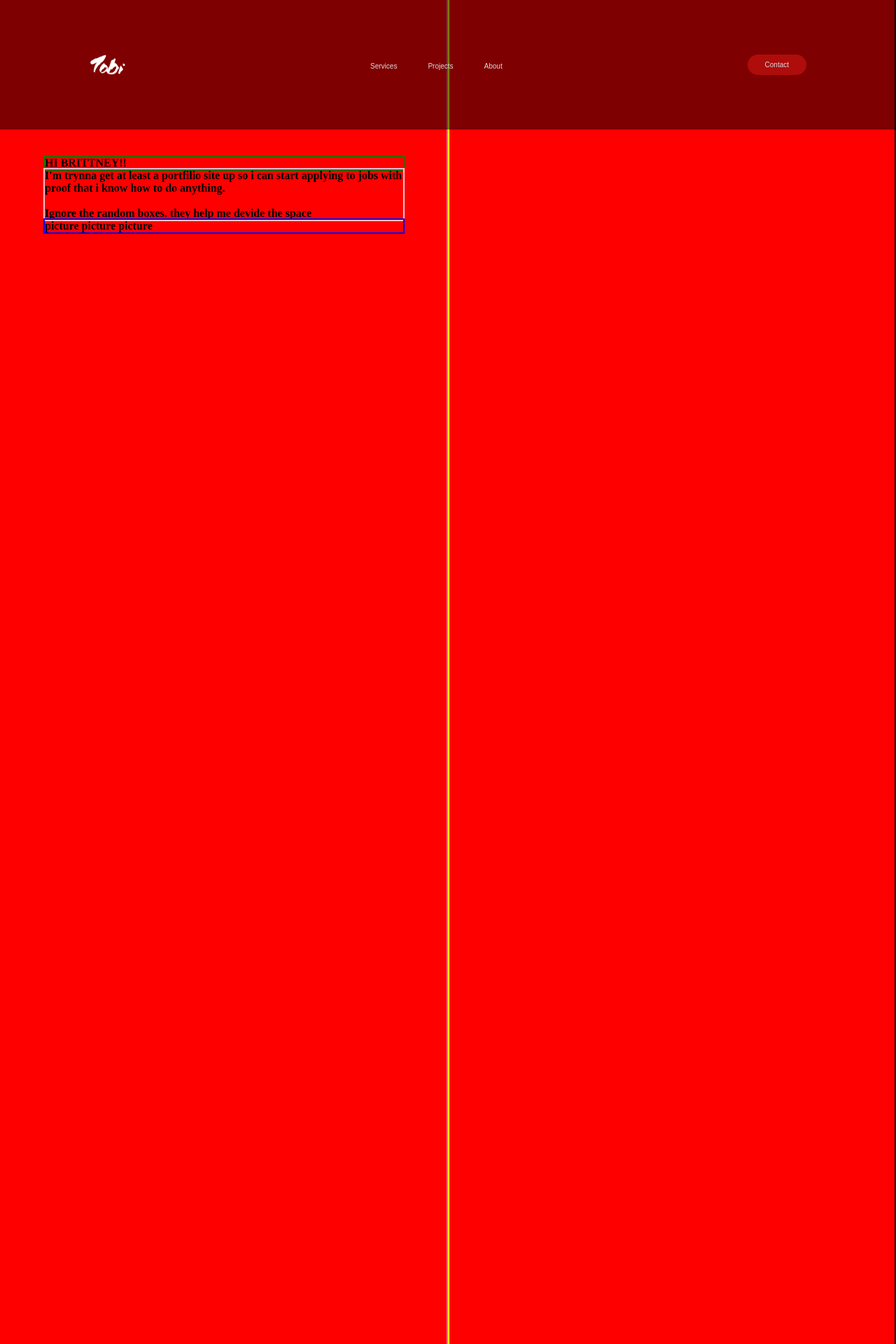
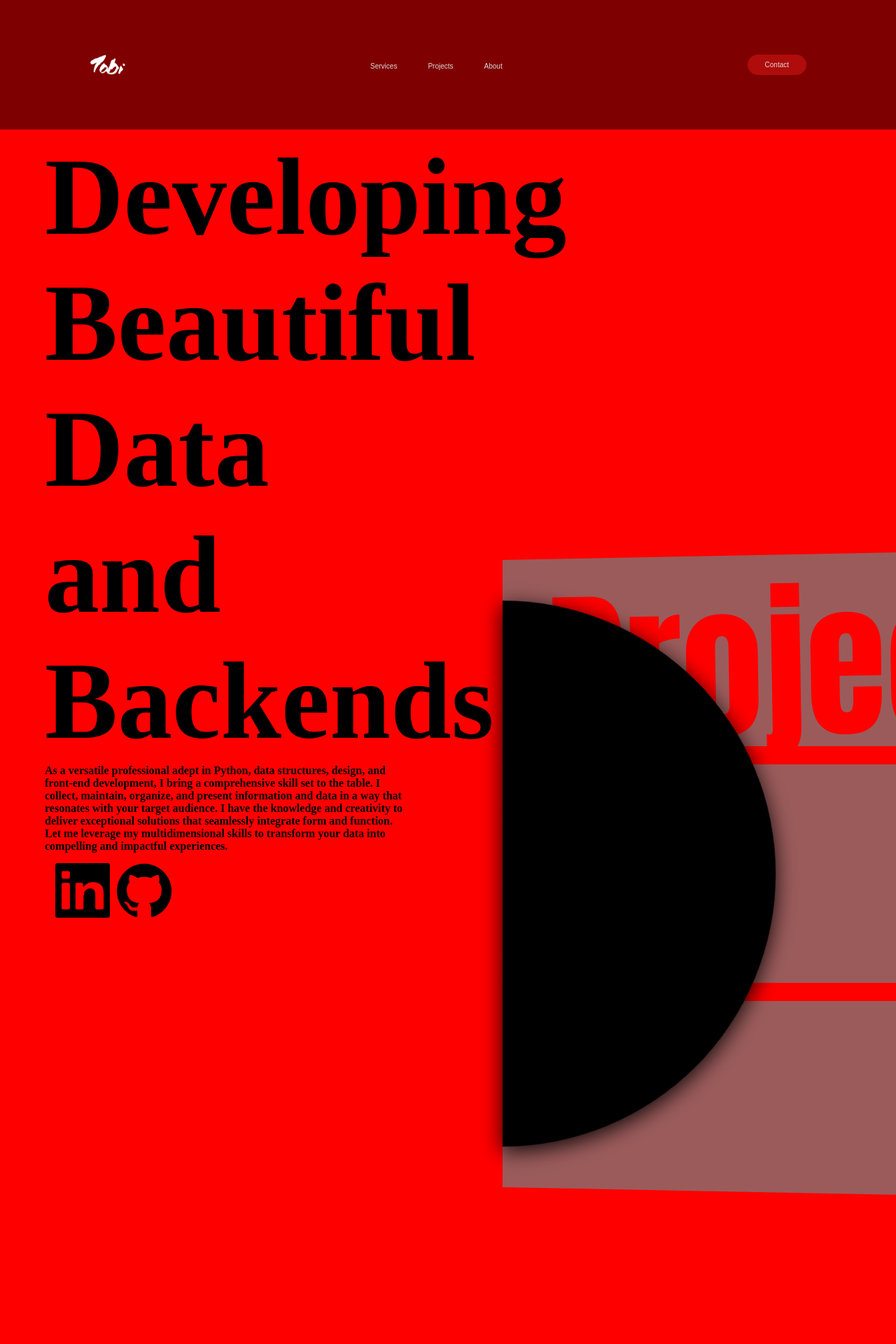
Before and after one commit to Tobitheghost/Tobitheghost.github.io, a Flask app: page / in a window 1280 px wide. Shown: the top 1920 px of the page at 70% size. Run offline with Flask 3, Linux system fonts and the light colour scheme.

Commit message:
updated site
adding more content

```diff
--- a/website/static/style.css
+++ b/website/static/style.css
@@ -61,9 +61,7 @@ button:hover {
     height: 100vh;
     display: grid;
 }
-.slide > p ,.slide > div{
-    outline: black solid 2px;
-}
+
 .wrapper {
     display: flex;
     flex-direction: row;
@@ -74,44 +72,114 @@ button:hover {
 }
 
 .slide .left {
-    outline: yellow solid 2px;
     width: 50vw;
     display: block;
-    justify-content: center;
-    padding-top: 35%;
     grid-column-start: 1;
     grid-column-end: 2;
 }
+.hero_text {
+    padding: 30% 10%;
+}
+.blerb {
+    font-size: 6vh;
+}
+.left {
+    display: block;
+}
+.socials {
+    display: inline-flex;
+    left: 50%;
+    padding: 2%;
+}
+.soc {
+    padding: 5px;
+}
+.soc img{
+    width: auto;
+    height: 3vh;
+}
 
 .slide .right {
-    outline: orchid solid 2px;
     width: 50vw;
     grid-column-start: 2;
     grid-column-end: 3;
 }
-.left {
-    display: block;
-    padding: 10%;
+
+.shape_links {
+    position: absolute;
+    align-items: center;
     justify-content: center;
-    align-items: center;
 }
 
-.left p {
-    outline: pink solid 2px;
+.circle_link {
+    position: absolute;
+    width: 0px;
+    height: 0px;
+    border-radius: 100%;
+    transform: rotate(45deg);
+    border-left: 3vh solid transparent;
+    border-top: 3vh solid black;
+    border-right: 3vh solid black;
+    border-bottom: 3vh solid transparent;
+    top: 45vh;
+    scale: 500%;
+
+    cursor: pointer;
+    transition: 2s;
+    filter: drop-shadow(1px 1px 3px rgba(0,0,0,.9));
+}
+.circle_link:hover {
+    scale: 675%;
+    filter: drop-shadow(1px 1px 9px rgba(0,0,0,.2));
+}
+.top_bar {
+    position: absolute;
+    height: 11vh;
+    top: 30vh;
+    border-left: 3vh solid transparent;
+    border-right: 40vh solid rgba(122, 122, 122, 0.75);
+    border-top: 20px solid transparent;
+    cursor: pointer;
+    transition: 2s;
+}
+.top_bar a {
+    font-family: Impact;
+    position: absolute;
+    color: red;
+    transform: rotate(359deg);
+    left: 5vw;
+    top: -10%;
+    font-size: 9vh;
+}
+.top_bar:hover {
+    border-right: 250vh solid rgb(240, 240, 240);
+}
+.middle_bar {
+    position: absolute;
+    height: 12vh;
+    top: 42vh;
+    border-left: 3vh solid transparent;
+    border-right: 40vh solid rgba(122, 122, 122, 0.75);
+    cursor: pointer;
+    transition: 2s;
+}
+.middle_bar:hover {
+    border-right: 300vw solid rgb(0, 255, 170)
+}
+.borrom_bar {
+    position: absolute;
+    height: 11vh;
+    top: 55vh;
+    border-left: 3vh solid transparent;
+    border-right: 40vh solid rgba(122, 122, 122, 0.75);
+    border-bottom: 20px solid transparent;
+    cursor: pointer;
+    transition: 2s;
+}
+.borrom_bar:hover {
+    border-right: 200vw solid rgb(119, 0, 255);
 }
 
-.left div {
-    outline: white solid 2px;
-}
-
-.left .socials {
-    outline: blue solid 2px;
-
-}
-
-.left .blerb {
-    outline: green solid 2px;
-}
 
 .one{
     background: red;
--- a/website/templates/index.html
+++ b/website/templates/index.html
@@ -6,13 +6,30 @@
     <div class="wrapper">
         <div class="slide one">
             <div class="left">
-                <p class="blerb">HI BRITTNEY!!</p>
-                <p>I'm trynna get at least a portfilio site up so i can start applying
-                to jobs with proof that i know how to do anything.<br><br>
-                Ignore the random boxes. they help me devide the space</p>
-                <div class="socials">picture picture picture</div>
+                <div class="hero_text">
+                    <p class="blerb">Developing Beautiful<br>Data and Backends</p>
+                    <p>As a versatile professional adept in Python, data structures,
+                        design, and front-end development, I bring a comprehensive skill
+                        set to the table. I  collect,
+                        maintain, organize, and present information and data in a way that
+                        resonates with your target audience. I have the knowledge and creativity to deliver
+                        exceptional solutions that seamlessly integrate form and function.
+                        Let me leverage my multidimensional skills to transform your data
+                        into compelling and impactful experiences.</p>
+                    <div class="socials">
+                        <div class="first soc"><img src="{{url_for('static', filename='linked.png')}}" alt="Logo" class="logo"></div>
+                        <div class="second soc"><img src="{{url_for('static', filename='github.png')}}" alt="Logo" class="logo"></div>
+                        <div class="third soc"></div>
+                    </div>
+                </div>
             </div>
             <div class="right">
+                <div class="shape_links">
+                    <div class="top_bar"><a>Projects</a></div>
+                    <div class="middle_bar"></div>
+                    <div class="borrom_bar"></div>
+                    <div class="circle_link"></div>
+                </div>
             </div>
         </div>
         <div class="slide two"><p>Hello</p></div>
```
Also changed, not shown: website/static/github.png (added), website/static/linked.png (added).
